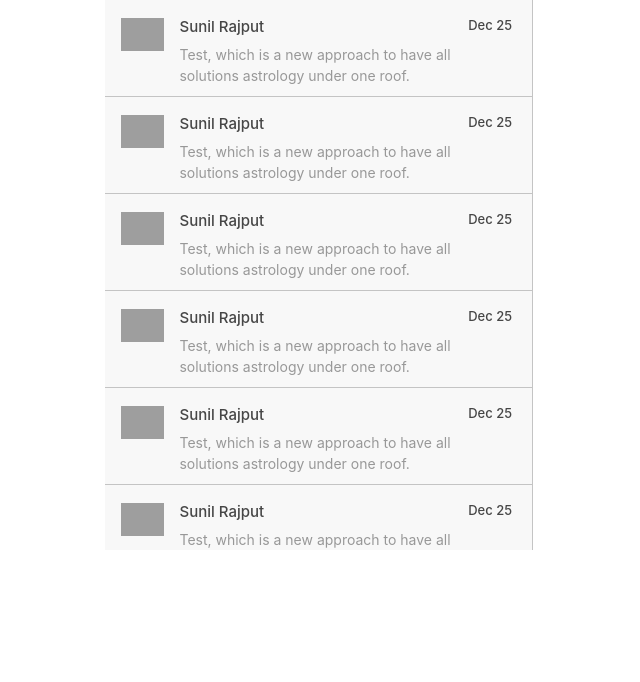
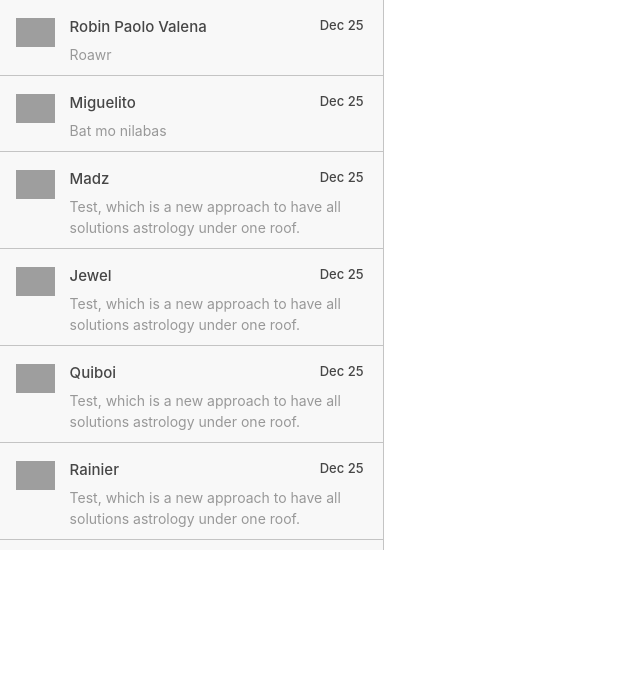
Before and after one commit to robinpaolo/messaging-system, a website: page public/pages/chat-preview.html in a window 1280 px wide. Shown: the whole page, without its empty margins (0-640 px from the left). Drawn offline with nearby package versions, Linux system fonts and the light colour scheme; grey boxes are pictures that could not be loaded.

Commit message:
added chat preview

```diff
--- a/public/css/chat-preview.css
+++ b/public/css/chat-preview.css
@@ -1,8 +1,3 @@
-.container {
-  max-width: 1100px;
-  margin: auto;
-}
-
 img {
   max-width: 100%;
 }
@@ -11,7 +6,7 @@ img {
   background: #f8f8f8 none repeat scroll 0 0;
   float: left;
   overflow: hidden;
-  width: 40%;
+  width: 30%;
   border-right: 1px solid #c4c4c4;
 }
 
--- a/public/pages/chat-preview.html
+++ b/public/pages/chat-preview.html
@@ -6,14 +6,33 @@
 	<title></title>
 </head>
 <body>
-	<div class="container">
 	<div class="inbox_people">
 		<div class="inbox_chat">
 			<div class="chat_list active_chat">
 				<div class="chat_people">
 					<div class="chat_img"> <img src="https://ptetutorials.com/images/user-profile.png" alt="sunil"> </div>
 					<div class="chat_ib">
-							<h5>Sunil Rajput <span class="chat_date">Dec 25</span></h5>
+						<h5>Robin Paolo Valena <span class="chat_date">Dec 25</span></h5>
+						<p>Roawr
+						</p>
+					</div>
+				</div>
+			</div>
+			<div class="chat_list">
+				<div class="chat_people">
+					<div class="chat_img"> <img src="https://ptetutorials.com/images/user-profile.png" alt="sunil"> </div>
+					<div class="chat_ib">
+						<h5>Miguelito <span class="chat_date">Dec 25</span></h5>
+						<p>Bat mo nilabas
+						</p>
+					</div>
+				</div>
+			</div>
+			<div class="chat_list">
+				<div class="chat_people">
+					<div class="chat_img"> <img src="https://ptetutorials.com/images/user-profile.png" alt="sunil"> </div>
+					<div class="chat_ib">
+						<h5>Madz <span class="chat_date">Dec 25</span></h5>
 						<p>Test, which is a new approach to have all solutions
 							astrology under one roof.
 						</p>
@@ -24,7 +43,7 @@
 				<div class="chat_people">
 					<div class="chat_img"> <img src="https://ptetutorials.com/images/user-profile.png" alt="sunil"> </div>
 					<div class="chat_ib">
-							<h5>Sunil Rajput <span class="chat_date">Dec 25</span></h5>
+						<h5>Jewel <span class="chat_date">Dec 25</span></h5>
 						<p>Test, which is a new approach to have all solutions
 							astrology under one roof.
 						</p>
@@ -35,7 +54,7 @@
 				<div class="chat_people">
 					<div class="chat_img"> <img src="https://ptetutorials.com/images/user-profile.png" alt="sunil"> </div>
 					<div class="chat_ib">
-							<h5>Sunil Rajput <span class="chat_date">Dec 25</span></h5>
+						<h5>Quiboi <span class="chat_date">Dec 25</span></h5>
 						<p>Test, which is a new approach to have all solutions
 							astrology under one roof.
 						</p>
@@ -46,7 +65,7 @@
 				<div class="chat_people">
 					<div class="chat_img"> <img src="https://ptetutorials.com/images/user-profile.png" alt="sunil"> </div>
 					<div class="chat_ib">
-							<h5>Sunil Rajput <span class="chat_date">Dec 25</span></h5>
+						<h5>Rainier <span class="chat_date">Dec 25</span></h5>
 						<p>Test, which is a new approach to have all solutions
 							astrology under one roof.
 						</p>
@@ -57,29 +76,7 @@
 				<div class="chat_people">
 					<div class="chat_img"> <img src="https://ptetutorials.com/images/user-profile.png" alt="sunil"> </div>
 					<div class="chat_ib">
-							<h5>Sunil Rajput <span class="chat_date">Dec 25</span></h5>
-							<p>Test, which is a new approach to have all solutions
-								astrology under one roof.
-							</p>
-						</div>
-					</div>
-				</div>
-				<div class="chat_list">
-					<div class="chat_people">
-						<div class="chat_img"> <img src="https://ptetutorials.com/images/user-profile.png" alt="sunil"> </div>
-						<div class="chat_ib">
-							<h5>Sunil Rajput <span class="chat_date">Dec 25</span></h5>
-							<p>Test, which is a new approach to have all solutions
-								astrology under one roof.
-							</p>
-						</div>
-					</div>
-				</div>
-				<div class="chat_list">
-					<div class="chat_people">
-						<div class="chat_img"> <img src="https://ptetutorials.com/images/user-profile.png" alt="sunil"> </div>
-						<div class="chat_ib">
-							<h5>Sunil Rajput <span class="chat_date">Dec 25</span></h5>
+						<h5>Alibaba <span class="chat_date">Dec 25</span></h5>
 						<p>Test, which is a new approach to have all solutions
 							astrology under one roof.
 						</p>
@@ -88,9 +85,5 @@
 			</div>
 		</div>
 	</div>
-	</div>
 </body>
-<script type="text/javascript" src="/js/jquery.min.js"></script>
-<script type="text/javascript" src="/js/bootstrap.min.js"></script>
-<script type="text/javascript" src="/js/bootstrap.bundle.min.js"></script>
 </html>
```
Lines whose indentation alone changed are shown as unchanged.
